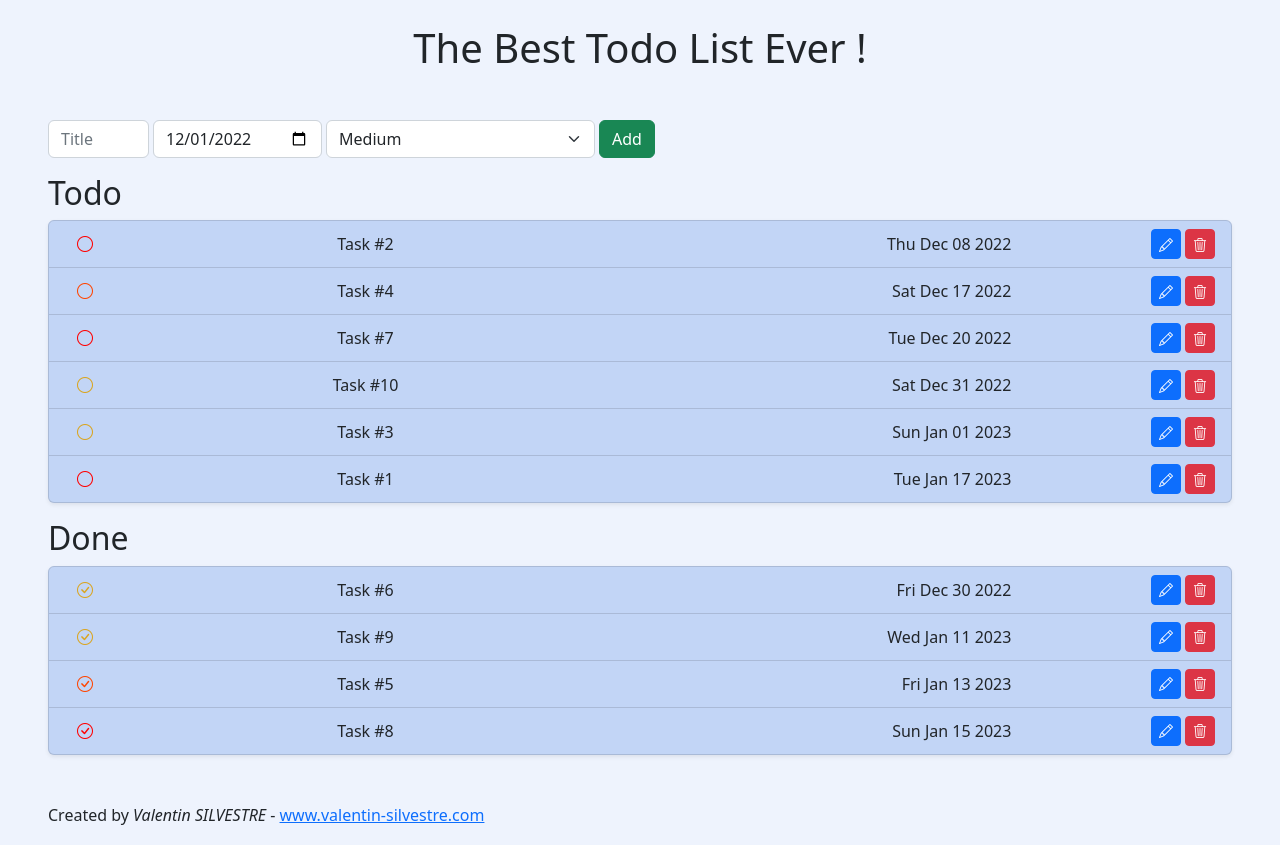
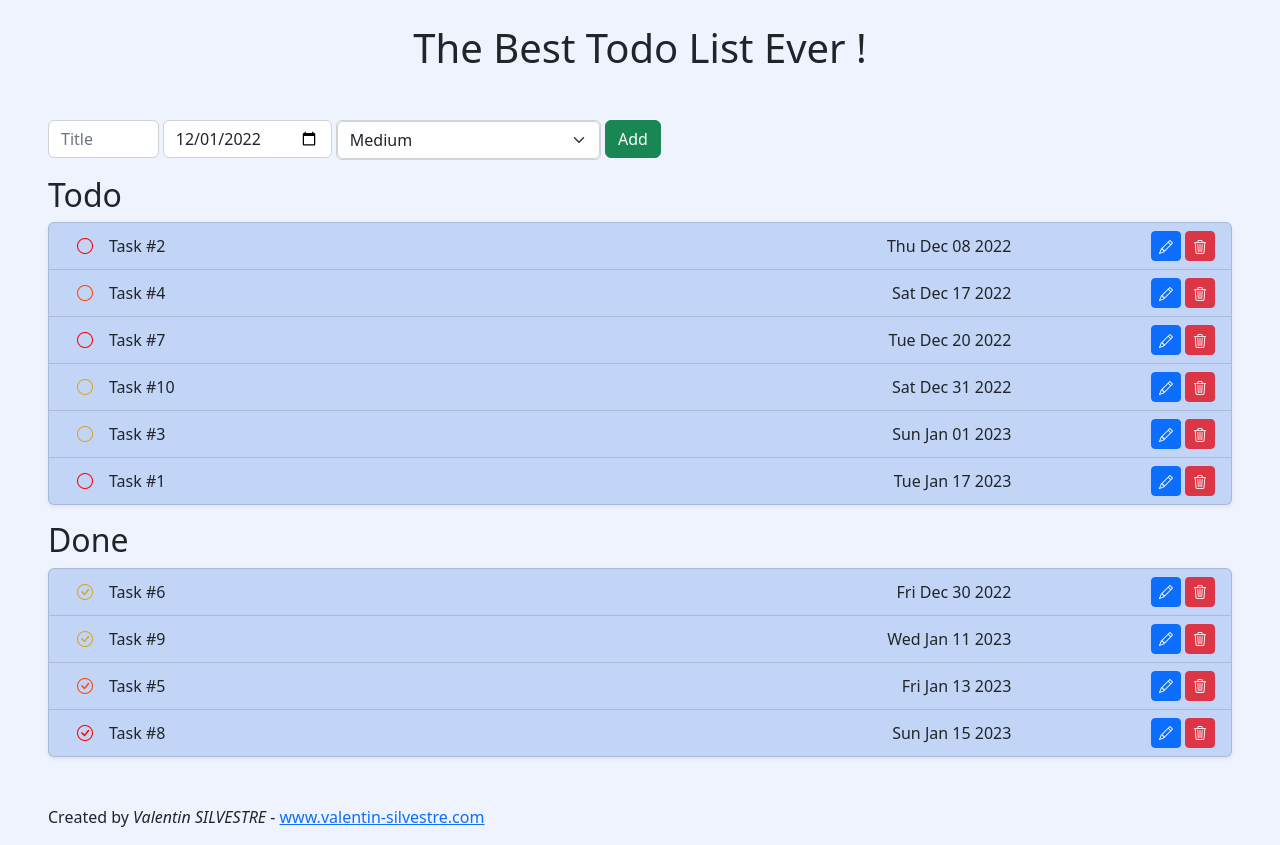
Before and after one commit to ValentinSILVESTRE/React-todolist, a React (Create React App) app: page / in a window 1280 px wide. Built offline with nearby package versions, Linux system fonts and the light colour scheme.

Commit message:
Bootstrap

```diff
--- /dev/null
+++ b/src/assets/styles/TaskAddForm.css
@@ -0,0 +1,3 @@
+.select-control {
+    height: fit-content;
+}
--- a/src/components/ShowTask.tsx
+++ b/src/components/ShowTask.tsx
@@ -1,4 +1,3 @@
-import { useState } from 'react';
 import { TaskModel } from '../assets/models/task.model';
 import { taskStatus } from '../assets/models/taskStatus.model';
 import '../assets/styles/Task.css';
@@ -11,12 +10,6 @@ interface IShowTaskProps {
 }
 
 export default function ShowTask(props: IShowTaskProps) {
-	const [editable, setEditable] = useState(false);
-
-	// const toggleEditable = () => {
-	// 	setEditable(!editable);
-	// };
-
 	const toggleStatus = () => {
 		const status =
 			props.task.status === taskStatus.done
@@ -25,17 +18,12 @@ export default function ShowTask(props: IShowTaskProps) {
 		props.updateTask({ ...props.task, status });
 	};
 
-	// const onUpdateTask = () => {
-	// 	props.updateTask(props.task);
-	// 	toggleEditable();
-	// };
-
 	return (
 		<div
 			className="task d-flex justify-content-between row mx-0 align-items-center"
 			data-priority={props.task.priority}
 		>
-			<div className="content d-flex col justify-content-between">
+			<div className="content d-flex col">
 				<div
 					className="status me-3 d-flex align-items-center"
 					onClick={toggleStatus}
@@ -52,7 +40,7 @@ export default function ShowTask(props: IShowTaskProps) {
 					{props.task.title}
 				</p>
 
-				<div className="date col-5 d-flex justify-content-end">
+				<div className="date col-5 d-flex justify-content-end ms-auto">
 					<p className="d-flex align-items-center m-0">
 						{props.task.deadline.toDateString()}
 					</p>
--- a/src/components/TaskAddForm.tsx
+++ b/src/components/TaskAddForm.tsx
@@ -2,6 +2,7 @@ import { useState } from 'react';
 import { Priority } from '../assets/models/priority.model';
 import { TaskModel } from '../assets/models/task.model';
 import { taskStatus } from '../assets/models/taskStatus.model';
+import '../assets/styles/TaskAddForm.css';
 import '../assets/styles/TaskForm.css';
 
 export interface ITaskAddFormProps {
@@ -111,6 +112,7 @@ export default function TaskAddForm(props: ITaskAddFormProps) {
 						You can't create a past task.
 					</div>
 				</div>
+				<div className="form-control p-0 select-control">
 					<select
 						name="priority"
 						id="priority"
@@ -122,7 +124,11 @@ export default function TaskAddForm(props: ITaskAddFormProps) {
 						<option value="medium">Medium</option>
 						<option value="high">High</option>
 					</select>
-				<button className="btn btn-success submit-button" type="submit">
+				</div>
+				<button
+					className="ms-1 btn btn-success submit-button"
+					type="submit"
+				>
 					Add
 				</button>
 			</div>
```
Lines whose indentation alone changed are shown as unchanged.
